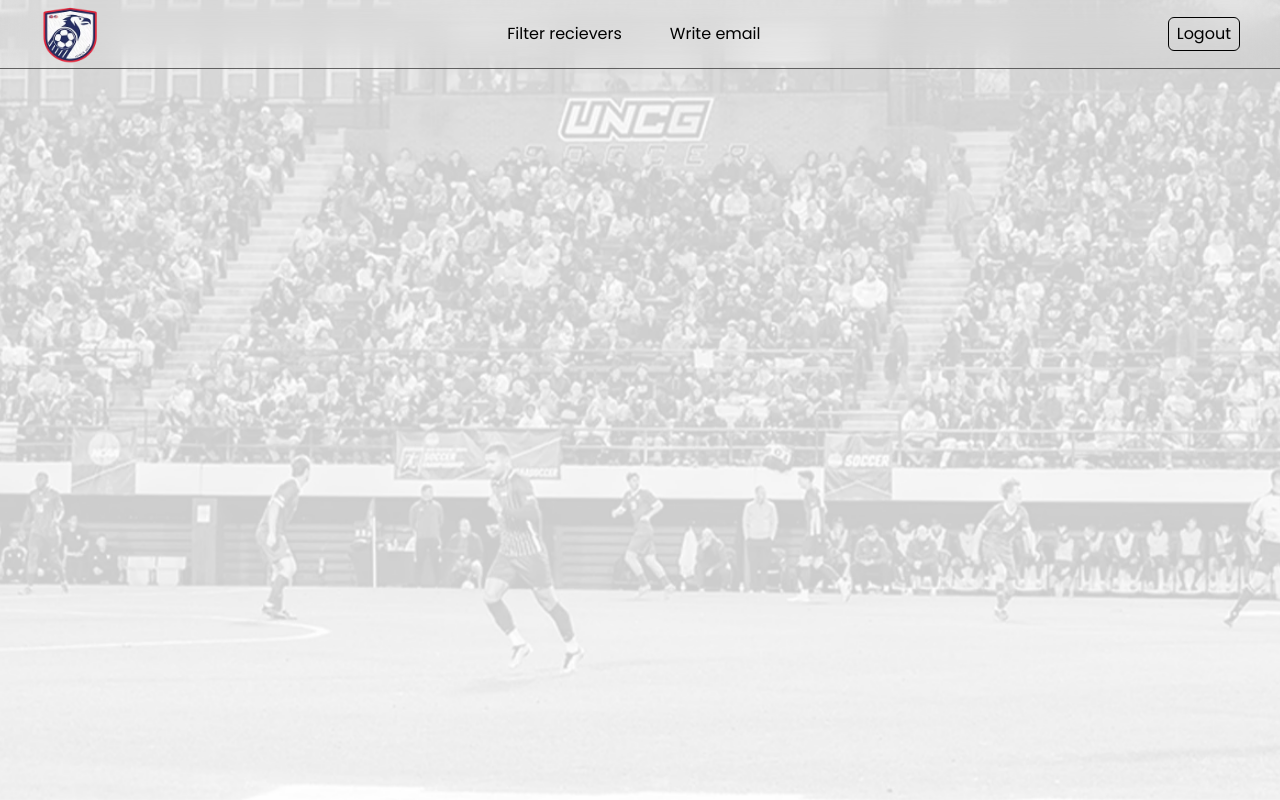
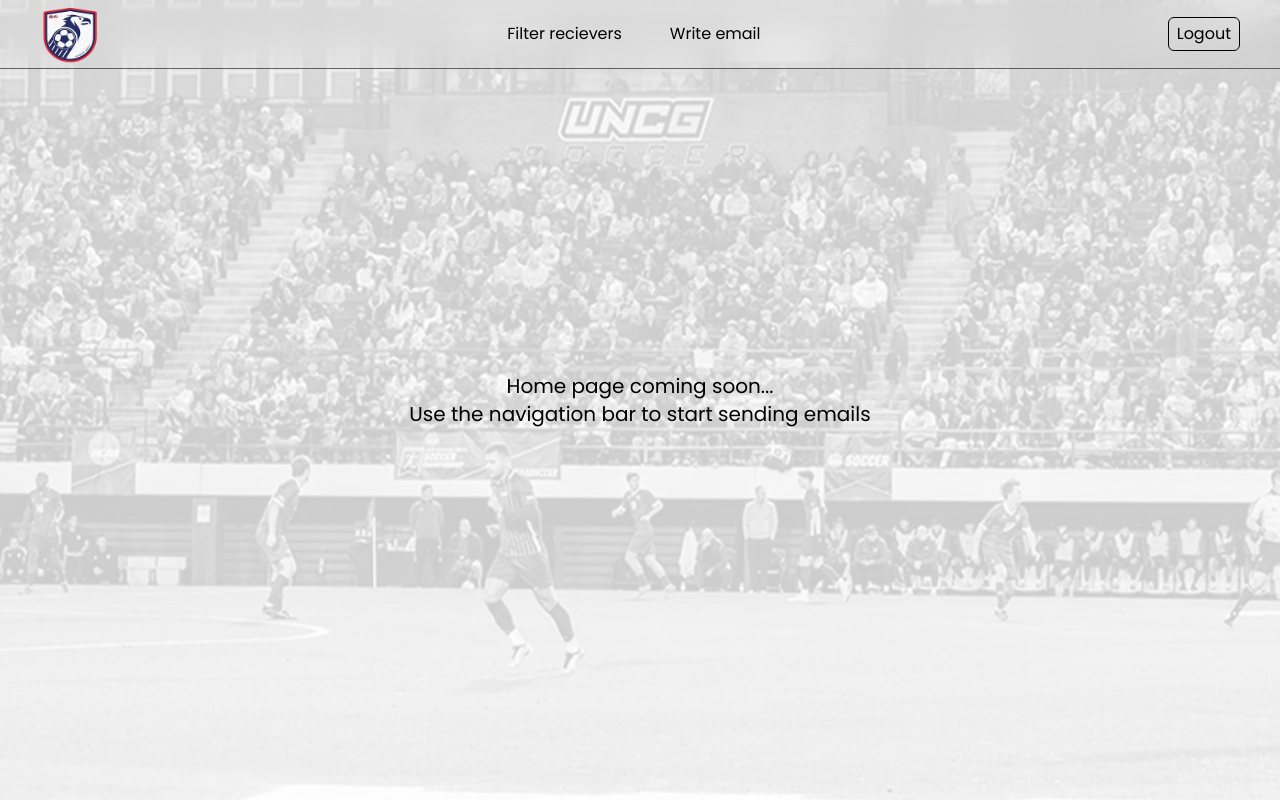
Before and after one commit to gingerkongen/cspEmailReact, a React (Vite) app in the folder project/: page /home in a window 1280 px wide. Built offline with nearby package versions, Linux system fonts and the light colour scheme; sample sign-in values are in the browser's storage.

Commit message:
added homepage text

```diff
--- a/project/src/pages/HomePage.jsx
+++ b/project/src/pages/HomePage.jsx
@@ -4,9 +4,14 @@
 const HomePage = () => {
   return (
     <div
-      className="min-h-screen   bg-cover bg-center"
+      className="min-h-screen flex items-center justify-center px-4 bg-cover bg-center"
       style={{ backgroundImage: `url(${backgroundImage})` }}
-    ></div>
+    >
+      <div className="flex flex-col text-xl items-center">
+        <div>Home page coming soon...</div>
+        <div>Use the navigation bar to start sending emails</div>
+      </div>
+    </div>
   );
 };
 
```
